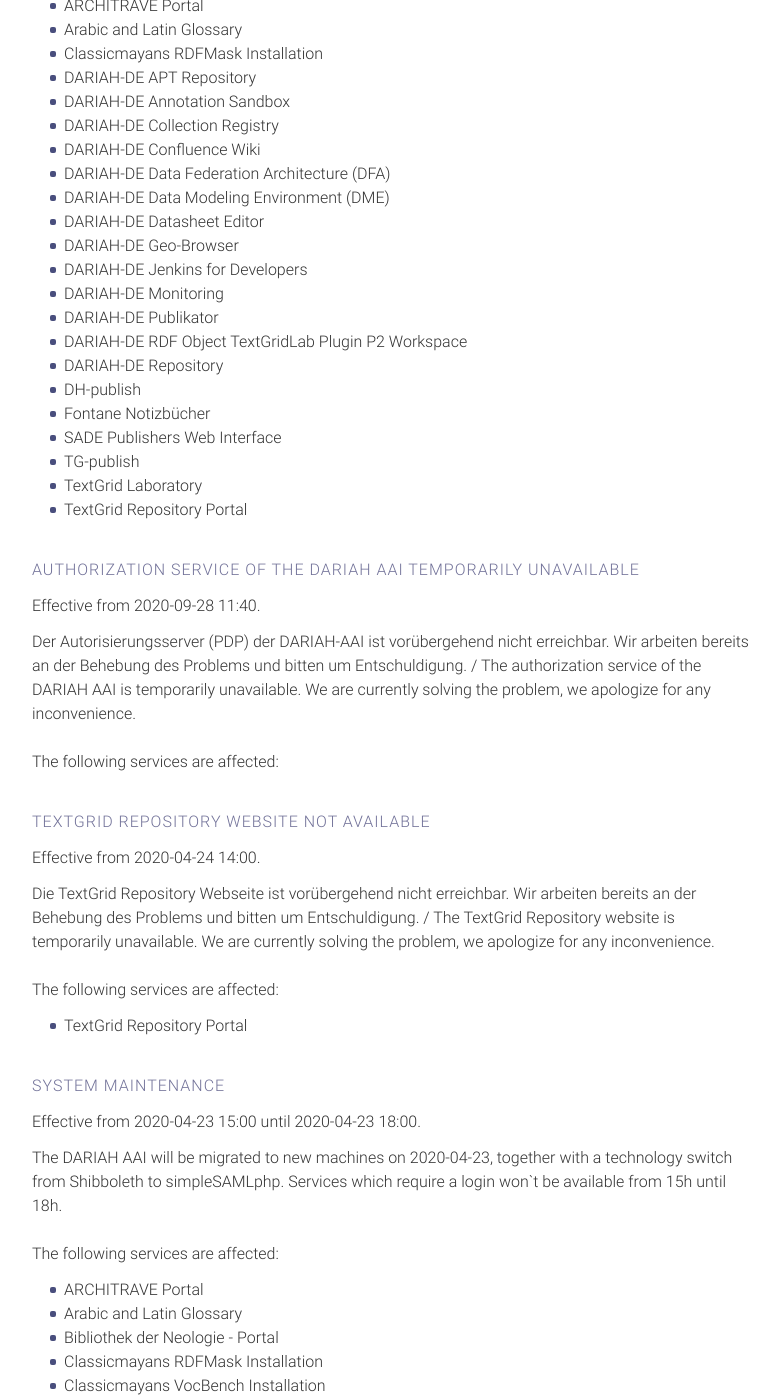
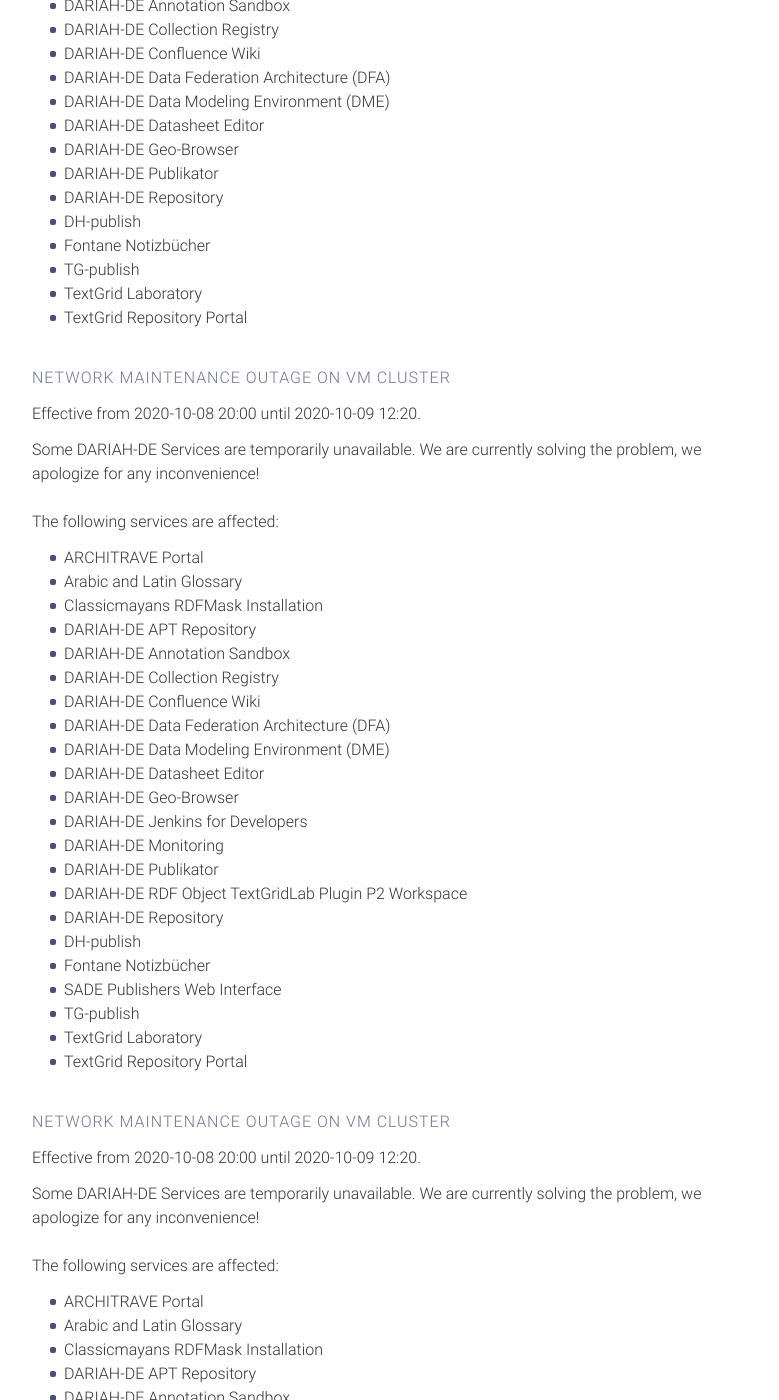
Before and after one commit to DARIAH-DE/status, a Jekyll site: the page built from history.md, in a window 1280 px wide and 1400 px high, scrolled down 2970 px. Shown: the whole window, without its empty margins (248-1027 px from the left). Built offline with Jekyll 4.4.1, drawn with Linux system fonts in a browser that asks for light colours; our own code applies the rules of GitHub Pages for plain Markdown files; some of the changed text lies outside the part shown.

Commit message:
Update history.yaml

```diff
--- a/_data/history.yaml
+++ b/_data/history.yaml
@@ -5,6 +5,18 @@
   description: 'Due to an outage of the DARIAH-AAI all services with Single Sign On are not available.'
   affected:
     - '/middlewares/aai'
+- title: 'Maintenance of Confluence Wiki'
+  date_start: '2021-01-28 15:00'
+  date_end: '2021-01-28 18:00'
+  description: 'The Confluence Wiki is updated to a new version.'
+  affected:
+    - '/services/confluence'
+- title: 'Internal Storage Services are not available'
+  date_start: '2021-01-25 08:00'
+  date_end: '2021-01-25 16:00'
+  description: 'Due to storage system maintenance some of the StorNext storage mounts are not available!'
+  affected:
+    - '/infrastructure/gwdg-stornext'
 - title: 'Maintenance of Datasheet Editor and Geo-Browser'
   date_start: '2021-01-14 15:00'
   date_end: '2021-01-14 16:30'
@@ -33,6 +45,13 @@
   date_end: '2020-10-19 17:00'
   description: 'There is a maintenance of the DARIAH AAI. The downtime should be in the minute range'
   affected:
+    - '/servers/auth'
+- title: 'Network Maintenance Outage on VM Cluster'
+  date_start: '2020-10-08 20:00'
+  date_end: '2020-10-09 12:20'
+  description: 'Some DARIAH-DE Services are temporarily unavailable. We are currently solving the problem, we apologize for any inconvenience!'
+  affected:
+    - '/infrastructure/gwdg-esx'
     - '/servers/auth'
 - title: 'Network Maintenance Outage on VM Cluster'
   date_start: '2020-10-08 20:00'
```
